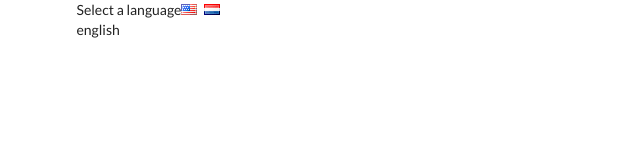
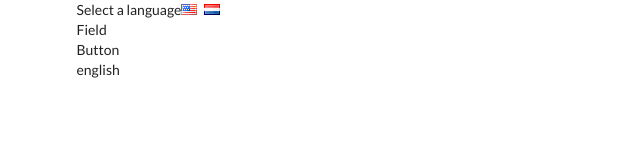
Before and after one commit to sherif20766/translate, a React (Create React App) app: page / in a window 1280 px wide. Shown: the top 160 px of the page, without its empty margins (0-640 px from the left). Built offline with nearby package versions, Linux system fonts and the light colour scheme.

Commit message:
initialized the UserCreate, Button and Field components

```diff
--- a/src/components/App.js
+++ b/src/components/App.js
@@ -1,4 +1,5 @@
 import React from "react";
+import UserCreate from "./UserCreate";
 
 class App extends React.Component {
 	state = { language: "english" };
@@ -21,6 +22,7 @@
 						onClick={() => this.onLanguageChange("dutch")}
 					/>
 				</div>
+				<UserCreate />
 				{this.state.language}
 			</div>
 		);
--- /dev/null
+++ b/src/components/Button.js
@@ -0,0 +1,7 @@
+import React from "react";
+
+const Button = () => {
+	return <div>Button</div>;
+};
+
+export default Button;
--- /dev/null
+++ b/src/components/Field.js
@@ -0,0 +1,7 @@
+import React from "react";
+
+const Field = () => {
+	return <div>Field</div>;
+};
+
+export default Field;
--- /dev/null
+++ b/src/components/UserCreate.js
@@ -0,0 +1,14 @@
+import React from "react";
+import Field from "./Field";
+import Button from "./Button";
+
+const UserCreate = () => {
+	return (
+		<div>
+			<Field />
+			<Button />
+		</div>
+	);
+};
+
+export default UserCreate;
```
